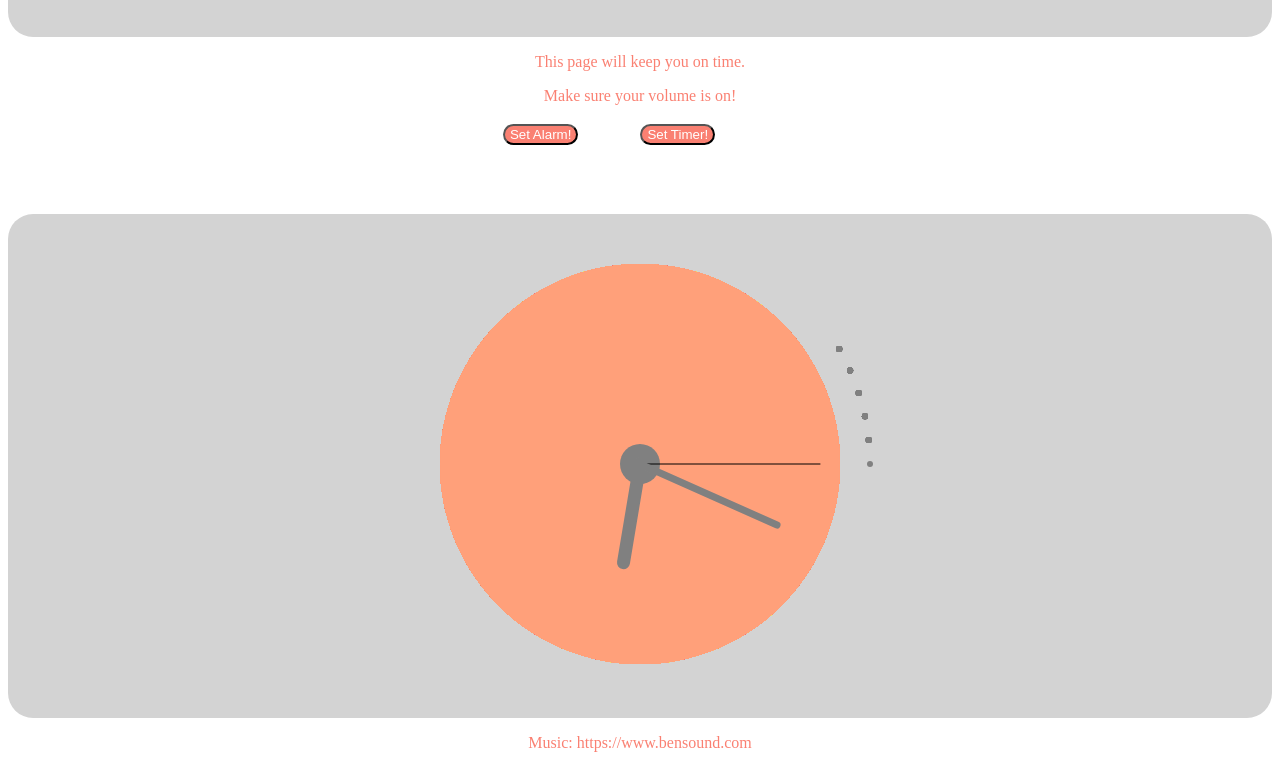
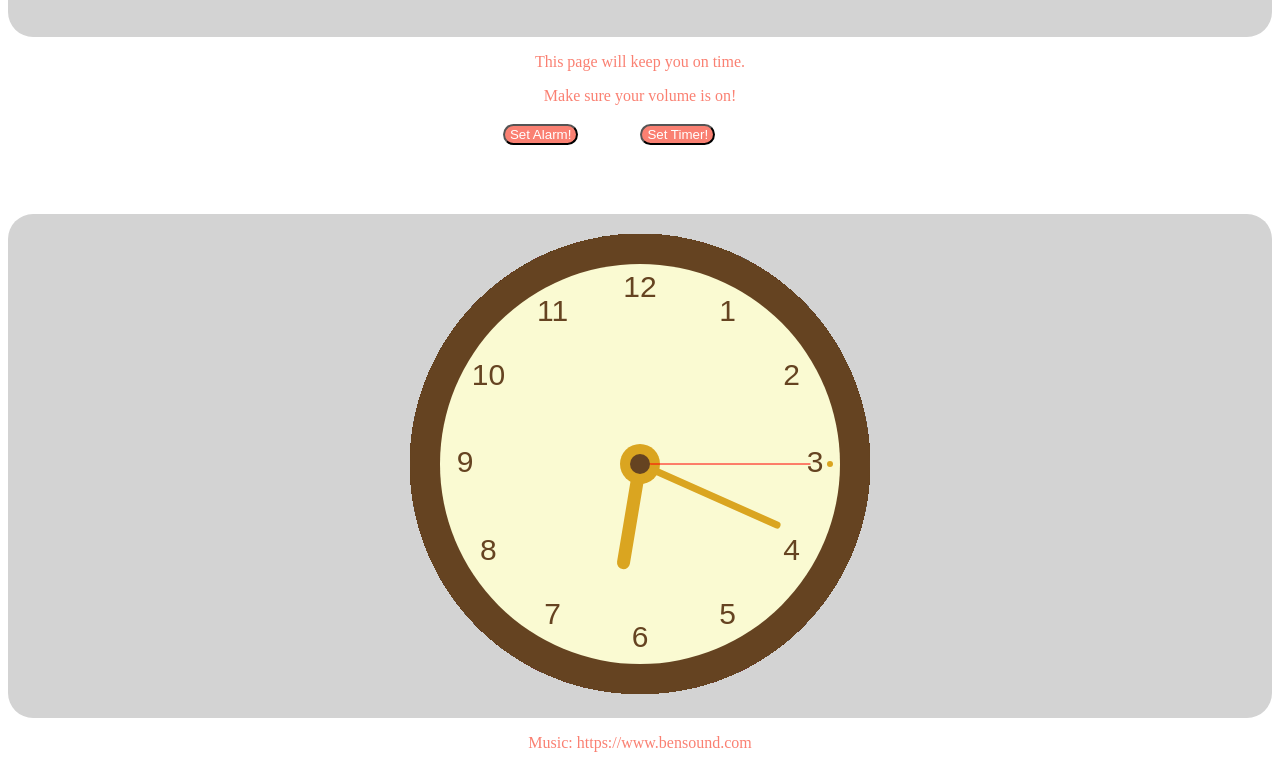
Before and after one commit to msakarvadia/Clock, a plain HTML site: page sakarvadia19mFPP1.html in a window 1280 px wide. Shown: the part 158-926 px from the top of the page. Drawn offline with Linux system fonts and the light colour scheme.

Commit message:
numbers have appeared

```diff
--- a/sakarvadia19mFPP1.css
+++ b/sakarvadia19mFPP1.css
@@ -49,9 +49,13 @@ button
     border-radius: 25px;
     padding-left: 5px;
     padding-right: 5px;
+    text-align: center;
 
 }
-
+td
+{
+  text-align: center;
+}
 #Aconfirm, #Tconfirm
 {
   padding: 20px;
--- a/sakarvadia19mFPP1.js
+++ b/sakarvadia19mFPP1.js
@@ -9,6 +9,9 @@ var now = new Date();
 var timerHour = 0;
 var timerMinute = 0;
 var timerSecond = 0;
+var num = 0;
+var angNum = 0;
+
 
 function init()
 {
@@ -36,54 +39,61 @@ function init()
 
       now =new Date();
 
+      ctx.beginPath();
+      ctx.arc(centerX,centerY,230,0,2*Math.PI);
+      ctx.fillStyle = "#654321";
+      ctx.fill();
+      ctx.closePath();
 
+//draws main clock circle
         ctx.beginPath();
         ctx.arc(centerX,centerY,200,0,2*Math.PI);
-        ctx.fillStyle = 'lightsalmon';
+        ctx.fillStyle = '#FAFAD2';
         ctx.fill();
         ctx.closePath();
 
         ctx.beginPath();
         ctx.arc(centerX,centerY,20,0,2*Math.PI);
-        ctx.fillStyle = 'gray';
+        ctx.fillStyle = '#DAA520';
         ctx.fill();
         ctx.closePath();
+
       //draws second hand
 
         ctx.beginPath();
         ctx.lineCap = "round";
-        ctx.strokeStyle= "black";
+        ctx.strokeStyle= "red";
         ctx.lineWidth = 1;
         ctx.moveTo(centerX, centerY);
-        ctx.lineTo(centerX+180*Math.sin((now.getSeconds()*6)*Math.PI /180),
-        centerY+180*-Math.cos((now.getSeconds()*6)*Math.PI /180));
+        ctx.lineTo(centerX+170*Math.sin(((now.getSeconds())*6)*Math.PI /180),
+        centerY+170*-Math.cos(((now.getSeconds())*6)*Math.PI /180));
         ctx.stroke();
         ctx.closePath();
 
 //draw a ball when one second passes
 
         ctx.beginPath();
-        ctx.arc((centerX+230*Math.sin((now.getSeconds()*6)*Math.PI /180)),
-        (centerY+230*-Math.cos((now.getSeconds()*6)*Math.PI /180)), 3,0,2*Math.PI);
-        ctx.fillStyle="gray";
+        ctx.arc((centerX+190*Math.sin((now.getSeconds()*6)*Math.PI /180)),
+        (centerY+190*-Math.cos((now.getSeconds()*6)*Math.PI /180)), 3,0,2*Math.PI);
+        ctx.fillStyle="#DAA520";
         ctx.fill();
         ctx.closePath();
 
 //clears seconds dots
-    if(now.getSeconds()==0)
-      {
-        ctx.beginPath();
-        ctx.arc(centerX,centerY, 230,0,2*Math.PI);
-        ctx.lineWidth = 10;
-        ctx.strokeStyle="lightgray";
-        ctx.stroke();
-        ctx.closePath();
-      }
+  //  if(now.getSeconds()==0)
+  //    {
+  //      ctx.beginPath();
+  //      ctx.arc(centerX,centerY, 230,0,2*Math.PI);
+    //    ctx.lineWidth = 10;
+    //    ctx.strokeStyle="lightgray";
+    //    ctx.stroke();
+      //  ctx.closePath();
+    //  }
 
       //draws minutes hand
         ctx.beginPath();
         ctx.lineCap = "round";
-        ctx.strokeStyle= "gray";
+        ctx.strokeStyle= "#DAA520";
         ctx.lineWidth = 7;
         ctx.moveTo(centerX, centerY);
         ctx.lineTo(centerX+150*Math.sin(((now.getMinutes())*6)*Math.PI /180),
@@ -94,7 +104,7 @@ function init()
       //draws hours hand
         ctx.beginPath();
         ctx.lineCap = "round";
-        ctx.strokeStyle= "gray";
+        ctx.strokeStyle= "#DAA520";
         ctx.lineWidth = 13;
         ctx.moveTo(centerX, centerY);
         ctx.lineTo((centerX+100*Math.sin( ((now.getHours()+zoneHour)*30*Math.PI/180) +now.getMinutes()*.5*Math.PI /180)),
@@ -103,10 +113,40 @@ function init()
         ctx.closePath();
 
 
+
+        //little knob that covers all hands
+        ctx.beginPath();
+        ctx.arc(centerX,centerY,10,0,2*Math.PI);
+        ctx.fillStyle = "#654321";
+        ctx.fill();
+        ctx.closePath();
+
+          drawNum();
+
+          //draw numbers
+          function drawNum()
+          {
+          num = 1;
+          angNum =0;
+
+              for(num=1;num<13;num++)
+              {
+                  angNum += 1;
+                  ctx.beginPath();
+                  ctx.textBaseline="middle";
+                  ctx.textAlign="center";
+                  ctx.font = "30px Arial";
+                  ctx.fillText(num, (centerX+175*Math.sin(angNum*30*Math.PI/180)),
+                  (centerY+175*-Math.cos(angNum*30*Math.PI/180)));
+                  ctx.closePath();
+              }
+          }
   }
     document.getElementById("alarmButton").addEventListener("click", setAlarm);
     document.getElementById("timerButton").addEventListener("click", setTimer);
 }
+
+
 
 function setTimer()
 {
```
